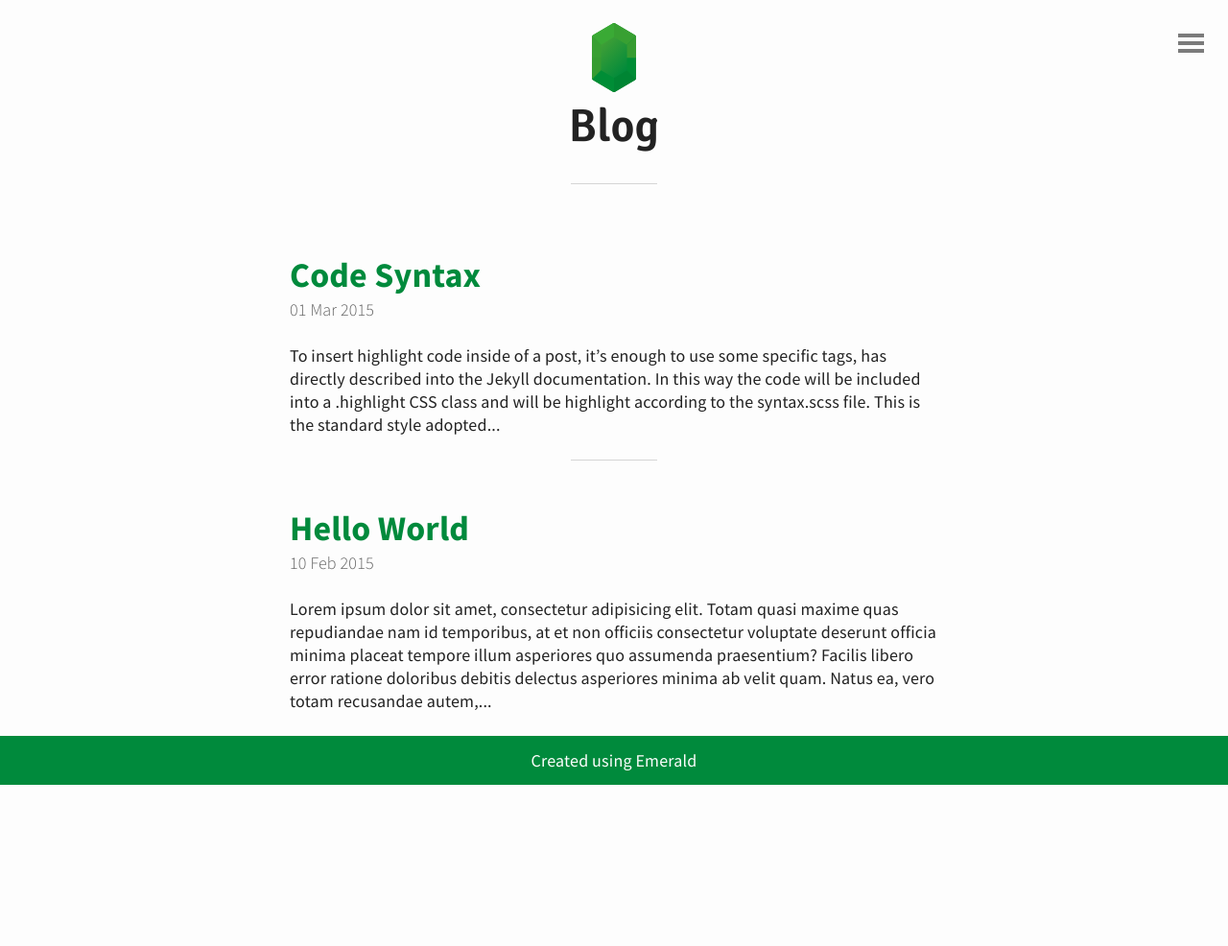
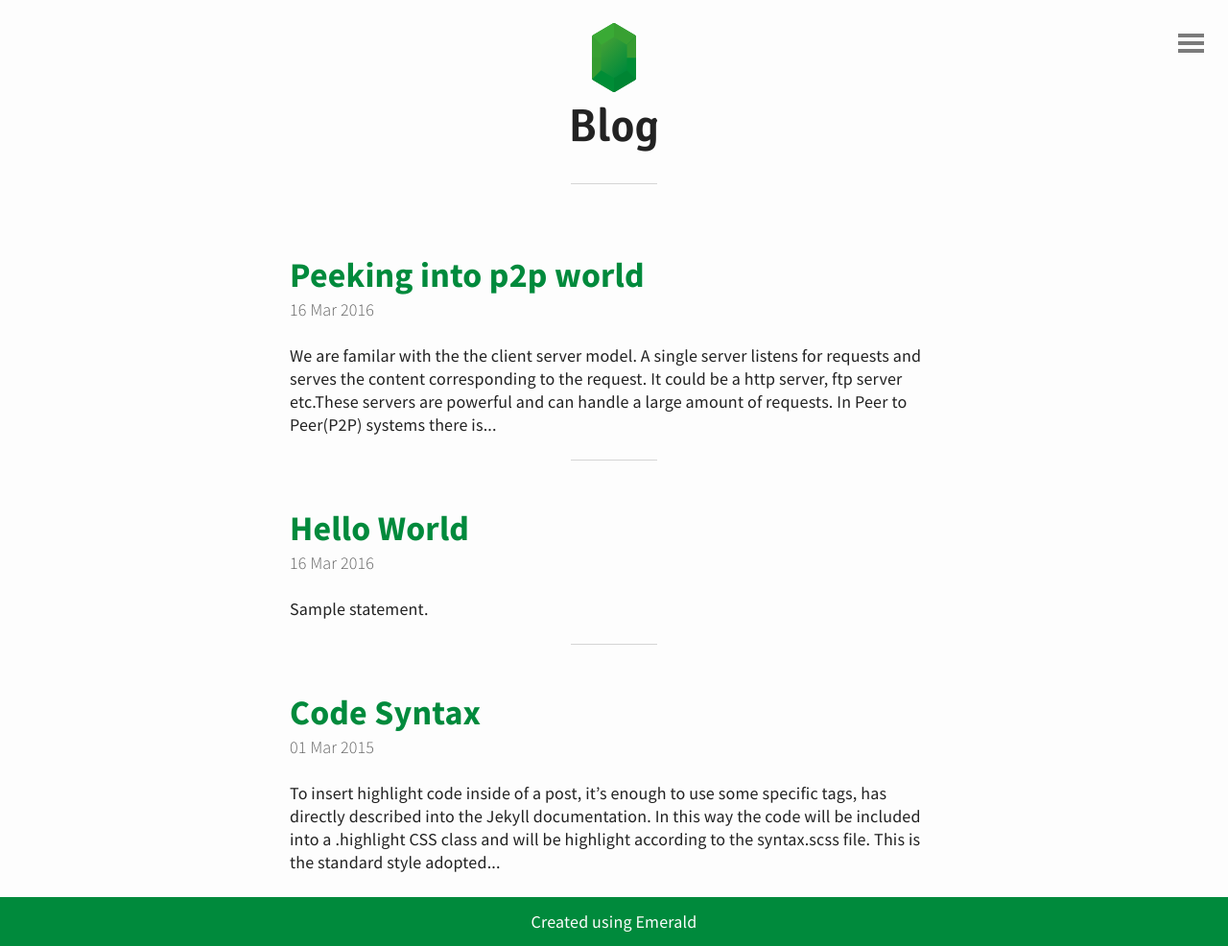
Before and after one commit to onkarshedge/onkarshedge.github.io, a Jekyll site: the page built from index.html, in a window 1280 px wide. Shown: the whole page at 96% size. Built offline with Jekyll 4.4.1, drawn with Linux system fonts in a browser that asks for light colours; the list of posts is cut into pages by our own code; before the commit the page ends 900 px from its top, so only the background shows below that.

Commit message:
blog p2p

```diff
--- a/_config.yml
+++ b/_config.yml
@@ -32,3 +32,5 @@ version: "Created using emerald template"
 custom_header: false
 custom_nav_footer: false
 reverse: false
+
+gems: [jekyll-paginate]
--- a/_includes/nav-footer.html
+++ b/_includes/nav-footer.html
@@ -1,5 +1,5 @@
 <footer>
 
-	<span>version {{ site.version }}</span>
+	<span></span>
 
 </footer>
--- a/_posts/2015-02-10-hello-world.md
+++ /dev/null
@@ -1,4 +0,0 @@
----
-title: Hello World
----
-Lorem ipsum dolor sit amet, consectetur adipisicing elit. Totam quasi maxime quas repudiandae nam id temporibus, at et non officiis consectetur voluptate deserunt officia minima placeat tempore illum asperiores quo assumenda praesentium? Facilis libero error ratione doloribus debitis delectus asperiores minima ab velit quam. Natus ea, vero totam recusandae autem, corporis minima, animi eos perferendis omnis ut asperiores magni tempore. Repellendus aliquam saepe perspiciatis laborum, excepturi sit libero dignissimos debitis eaque itaque quos, accusantium sed amet tempora temporibus perferendis possimus, quisquam minus fuga! Laudantium, tenetur, consectetur! Quas itaque hic consequatur accusamus consectetur, quia odio eos amet quasi pariatur! Ratione, similique.
--- /dev/null
+++ b/_posts/2016-03-16-hello-world.md
@@ -0,0 +1,4 @@
+---
+title: Hello World
+---
+Sample statement.
--- /dev/null
+++ b/_posts/2016-03-16-peeking-in-p2p.md
@@ -0,0 +1,12 @@
+---
+title : Peeking into p2p world
+---
+We are familar with the the client server model. A single server listens for requests and serves the content corresponding to the request.
+It could be a http server, ftp server etc.These servers are powerful and can handle a large amount of requests.
+
+<img src="/img/Client-Server Architecture.png" alt="Client-Servers" width="400px" height="300px">
+
+In Peer to Peer(P2P) systems there is no central server serving the data. The peers provide each other with the data. The p2p system architecture can be partially decentralized or completely decentralized. When we look for p2p the first words that we come across are Bittorrent, Gnutella, Bitcoin.
+so let's have a look at Bittorrent protocol which is most widely used for file sharing.
+
+### Bittorrent
--- a/aboutme.md
+++ b/aboutme.md
@@ -3,4 +3,5 @@ layout: page
 title: About Me
 ---
 ### Hello
-I am a Computer Science undergraduate from PICT, Pune,India.I like to do competitive programming and diving into open-source now.
+I am a Computer Science undergraduate from PICT, Pune,India.I have done some competitive programming and now diving into open-source world.
+I am in the final year of engineering and trying for GSoC, as this is my last and only chance, I am ready to  give my best.
```
Also changed, not shown: img/Client-Server Architecture.png (added).
